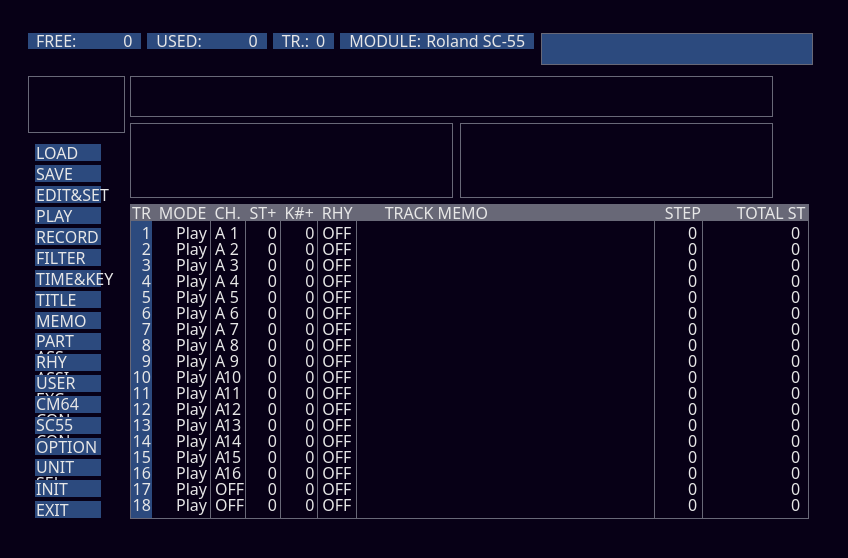
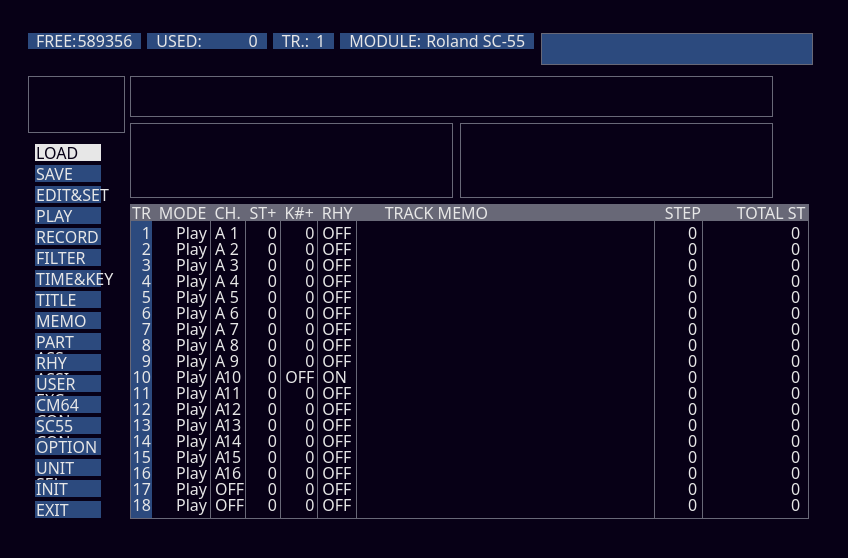
Before and after one commit to mucho613/sted2-clone, a React app: page / in a window 1280 px wide. Shown: the top 558 px of the page, without its empty margins (0-848 px from the left). Built offline with nearby package versions, Linux system fonts and the light colour scheme; the HTML template or start-up script is replaced by a standard one.

Commit message:
feat: track info

```diff
--- a/src/features/Menu/Menu.tsx
+++ b/src/features/Menu/Menu.tsx
@@ -24,7 +24,7 @@
 
   return (
     <div className="flex flex-col w-[66px] gap-y-1">
-      {menuItems.map(menuItem => <MenuItem key={menuItem} label={menuItem} />)}
+      {menuItems.map((menuItem, index) => <MenuItem key={menuItem} isSelected={index === 0} label={menuItem} />)}
     </div>
   );
 }
--- a/src/features/MenuItem/MenuItem.tsx
+++ b/src/features/MenuItem/MenuItem.tsx
@@ -10,7 +10,7 @@
   return (
     <button
       className={`
-        pl-px text-left h-[17px] leading-none
+        pl-px pt-px text-left h-[17px] leading-none
         ${isSelected ? "bg-sted-white text-sted-black" : "bg-sted-blue text-sted-white"}
       `}
       type="button"
--- a/src/features/TrackList/TrackList.tsx
+++ b/src/features/TrackList/TrackList.tsx
@@ -13,8 +13,8 @@
           }
         : undefined,
     stepOffset: 0,
-    keyOffset: 0,
-    rhythmTrack: false,
+    keyOffset: index === 9 ? undefined : 0,
+    rhythmTrack: index === 9,
     trackMemo: "",
     step: 0,
     totalStep: 0,
--- a/src/features/TrackList/TrackListItem.tsx
+++ b/src/features/TrackList/TrackListItem.tsx
@@ -34,7 +34,7 @@
         )}
       </td>
       <td className="text-right pr-[3px]">{stepOffset}</td>
-      <td className="text-right pr-[3px]">{keyOffset}</td>
+      <td className="text-right pr-[3px]">{keyOffset ?? "OFF"}</td>
       <td className="pl-1">{rhythmTrack ? "ON" : "OFF"}</td>
       <td className="pl-1">{trackMemo}</td>
       <td className="text-right pr-[5px]">{step}</td>
--- a/src/features/TrackList/types/track.ts
+++ b/src/features/TrackList/types/track.ts
@@ -3,8 +3,8 @@
   mode: string;
   midiOutput?: TrackMidiOutput;
   stepOffset: number;
-  keyOffset: number;
-  rhythmTrack: boolean;
+  keyOffset?: number;
+  rhythmTrack?: boolean;
   trackMemo: string;
   step: number;
   totalStep: number;
--- a/src/pages/MainScreen.tsx
+++ b/src/pages/MainScreen.tsx
@@ -9,7 +9,7 @@
   return (
     <div className="mt-[33px] ml-7 flex flex-col bg-sted-black">
       <div className="mb-[11px]">
-        <Header freeMemory={0} usedMemory={0} trackNumber={0} moduleName={"Roland SC-55"} />
+        <Header freeMemory={589356} usedMemory={0} trackNumber={1} moduleName={"Roland SC-55"} />
       </div>
 
       <div className="flex gap-x-[5px]">
```
